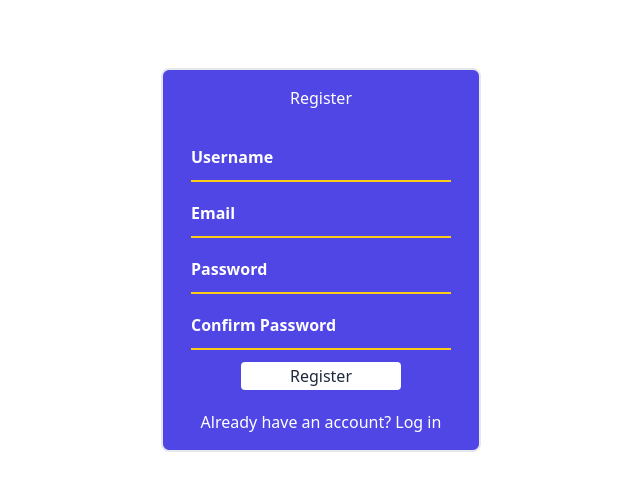
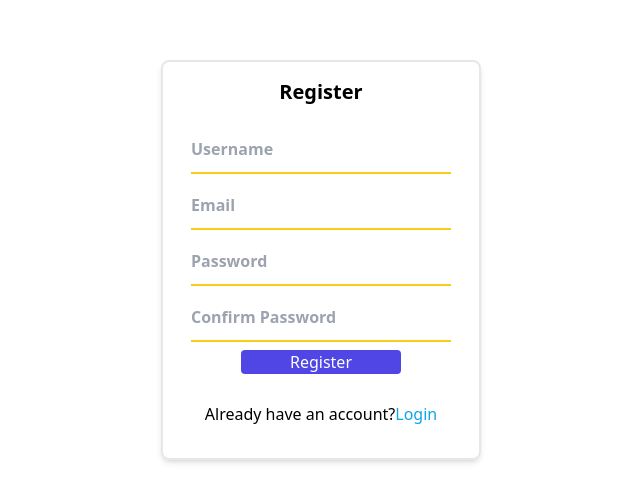
Before and after one commit to IlhamRangga/socialMedia-Project, a React (Create React App) app in the folder client/: page / in a window 1280 px wide. Shown: the part 140-642 px from the top of the page, without its empty margins (319-959 px from the left). Built offline with nearby package versions, Linux system fonts and the light colour scheme.

Commit message:
use api at front-end

```diff
--- a/client/package.json
+++ b/client/package.json
@@ -6,6 +6,7 @@
     "@testing-library/jest-dom": "^5.17.0",
     "@testing-library/react": "^13.4.0",
     "@testing-library/user-event": "^13.5.0",
+    "axios": "^1.6.7",
     "react": "^18.2.0",
     "react-dom": "^18.2.0",
     "react-router-dom": "^6.22.0",
--- a/client/src/App.jsx
+++ b/client/src/App.jsx
@@ -1,5 +1,7 @@
 import {BrowserRouter as Router, Routes , Route} from 'react-router-dom'
 import Register from './pages/Register';
+import Login from './pages/Login';
+import Dashboard from './pages/Dashboard';
 
 function App() {
   return (
@@ -7,6 +9,8 @@ function App() {
      <Router>
         <Routes>
            <Route path="/" element={<Register/>}/>
+           <Route path="/login" element={<Login/>}/>
+           <Route path="/dashboard" element={<Dashboard/>}/>
         </Routes>
      </Router>
     </>
--- /dev/null
+++ b/client/src/components/LoginForm.jsx
@@ -0,0 +1,21 @@
+import React from "react";
+
+const LoginForm = () => {
+  return (
+    <div className="border-solid border-2 rounded-lg w-80 h-72 p-4 flex flex-col items-center m-4 shadow-md">
+      <h1 className="font-bold text-xl">Login</h1>
+      <form className="w-full h-36 p-3 space-y-2 m-1">
+        <div>
+          <input type="text" placeholder="Username" className=" w-full h-12 font-bold border-b-2 border-b-yellow-400 bg-transparent outline-none " required />
+        </div>
+        <div>
+          <input type="password" placeholder="Password" className=" w-full h-12 font-bold border-b-2 border-b-yellow-400 bg-transparent outline-none " required />
+        </div>
+      </form>
+      <button className=" mb-2 h-8 w-40 bg-indigo-600 text-white rounded ">Login</button>
+      <h3 className="">Don't have an account? <a href="/" className="text-sky-500">Register</a></h3>
+    </div>
+  );
+};
+
+export default LoginForm;
--- /dev/null
+++ b/client/src/components/Navbar.jsx
@@ -0,0 +1,16 @@
+import React from "react";
+
+const Navbar = () => {
+  return (
+    <nav className="container flex flex-row flex-wrap content-between bg-slate-200 justify-between p-3 font-bold text-md shadow-md">
+      <div>
+        <h2>Hallo</h2>
+      </div>
+      <div >
+        <a href="/">Logout</a>
+      </div>
+    </nav>
+  );
+};
+
+export default Navbar;
--- a/client/src/components/RegisterForm.jsx
+++ b/client/src/components/RegisterForm.jsx
@@ -1,17 +1,87 @@
-import React from "react";
+import React, { useState } from "react";
+import axios from "axios";
+import { useNavigate } from "react-router-dom";
 
 const RegisterForm = () => {
+  const [username, setUsername] = useState("");
+  const [email, setEmail] = useState("");
+  const [password, setPassword] = useState("");
+  const [confPassword, setConfPassword] = useState("");
+  const navigate = useNavigate();
+  const [error, setError] = useState("");
+
+  const register = async (e) => {
+    e.preventDefault();
+    try {
+      await axios.post("http://localhost:3001/register", {
+        username,
+        email,
+        password,
+        confPassword,
+      });
+
+      navigate("/dashboard");
+    } catch (error) {
+      if (error) {
+        console.log(error.response.data);
+      }
+    }
+  };
+
   return (
-    <div className="border-solid border-2 rounded-lg w-80 h-96 p-4 flex flex-col items-center bg-indigo-600 m-4 text-white">
-        <h1>Register</h1>
-        <form className="w-full h-52 p-3 space-y-2 m-3">
-          <input type="text" placeholder="Username" className=" w-full h-12 bg font-bold border-b-2 border-b-yellow-400 bg-transparent placeholder-white outline-none " required/>
-          <input type="email" placeholder="Email" className=" w-full h-12 bg font-bold border-b-2 border-b-yellow-400 bg-transparent placeholder-white outline-none " required/>
-          <input type="password" placeholder="Password" className=" w-full h-12 bg font-bold border-b-2 border-b-yellow-400 bg-transparent placeholder-white outline-none " required/>
-          <input type="password" placeholder="Confirm Password" className=" w-full h-12 bg font-bold border-b-2 border-b-yellow-400 bg-transparent placeholder-white outline-none " required/>
-        </form>
-        <button className="m-5 h-8 w-40 bg-white rounded text-slate-800">Register</button>
-        <h3 className="text-white">Already have an account? Log in</h3>
+    <div className="border-solid border-2 rounded-lg w-80 h-[400px] p-4 flex flex-col items-center m-4 shadow-md">
+      <h1 className="font-bold text-xl">Register</h1>
+      <form onSubmit={register} className="w-full h-56 p-3 space-y-2 m-2 flex flex-col">
+        <div>
+          <input
+            type="text"
+            placeholder="Username"
+            value={username}
+            onChange={(e) => setUsername(e.target.value)}
+            className=" w-full h-12 font-bold border-b-2 border-b-yellow-400 bg-transparent outline-none "
+            required
+          />
+        </div>
+        <div>
+          <input
+            type="email"
+            placeholder="Email"
+            value={email}
+            onChange={(e) => setEmail(e.target.value)}
+            className=" w-full h-12 font-bold border-b-2 border-b-yellow-400 bg-transparent outline-none "
+            required
+          />
+        </div>
+        <div>
+          <input
+            type="password"
+            placeholder="Password"
+            value={password}
+            onChange={(e) => setPassword(e.target.value)}
+            className=" w-full h-12 font-bold border-b-2 border-b-yellow-400 bg-transparent outline-none "
+            required
+          />
+        </div>
+        <div>
+          <input
+            type="password"
+            placeholder="Confirm Password"
+            value={confPassword}
+            onChange={(e) => setConfPassword(e.target.value)}
+            className=" w-full h-12 font-bold border-b-2 border-b-yellow-400 bg-transparent outline-none "
+            required
+          />
+        </div>
+        <div className="flex items-center mt-8 justify-center">
+          <button className="mb-2 w-40 bg-indigo-600 text-white rounded">Register</button>
+        </div>
+      </form>
+      <h3 className="mt-14">
+        Already have an account?
+        <a href="/login" className="text-sky-500">
+          Login
+        </a>
+      </h3>
     </div>
   );
 };
--- /dev/null
+++ b/client/src/pages/Dashboard.jsx
@@ -0,0 +1,12 @@
+import React from 'react'
+import Navbar from '../components/Navbar'
+
+const Dashboard = () => {
+  return (
+    <div>
+        <Navbar/>
+    </div>
+  )
+}
+
+export default Dashboard
--- /dev/null
+++ b/client/src/pages/Login.jsx
@@ -0,0 +1,12 @@
+import React from 'react'
+import LoginForm from '../components/LoginForm'
+
+const Login = () => {
+  return (
+    <div className="flex justify-center items-center h-screen">
+    <LoginForm/>
+    </div>
+  )
+}
+
+export default Login
```
Also changed, not shown: 2 other files (tests, documents, lock files or other folders).
